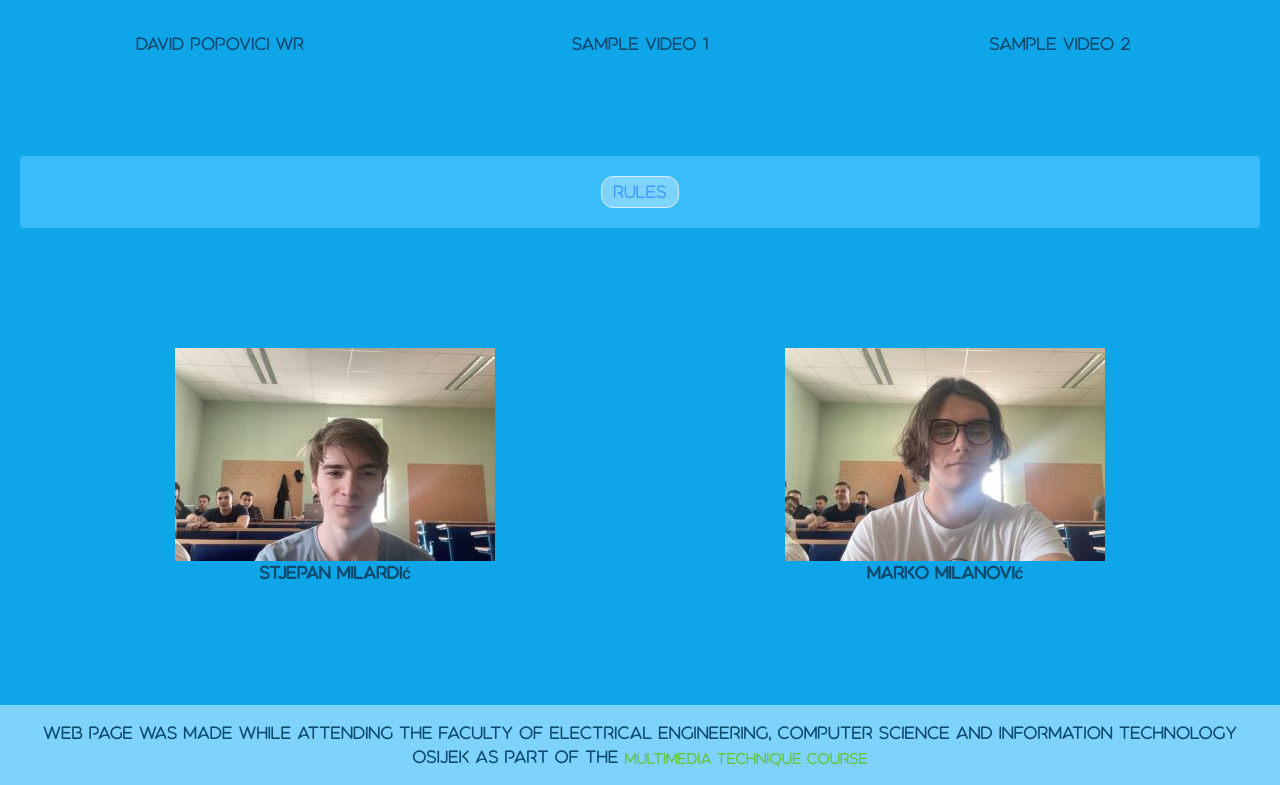
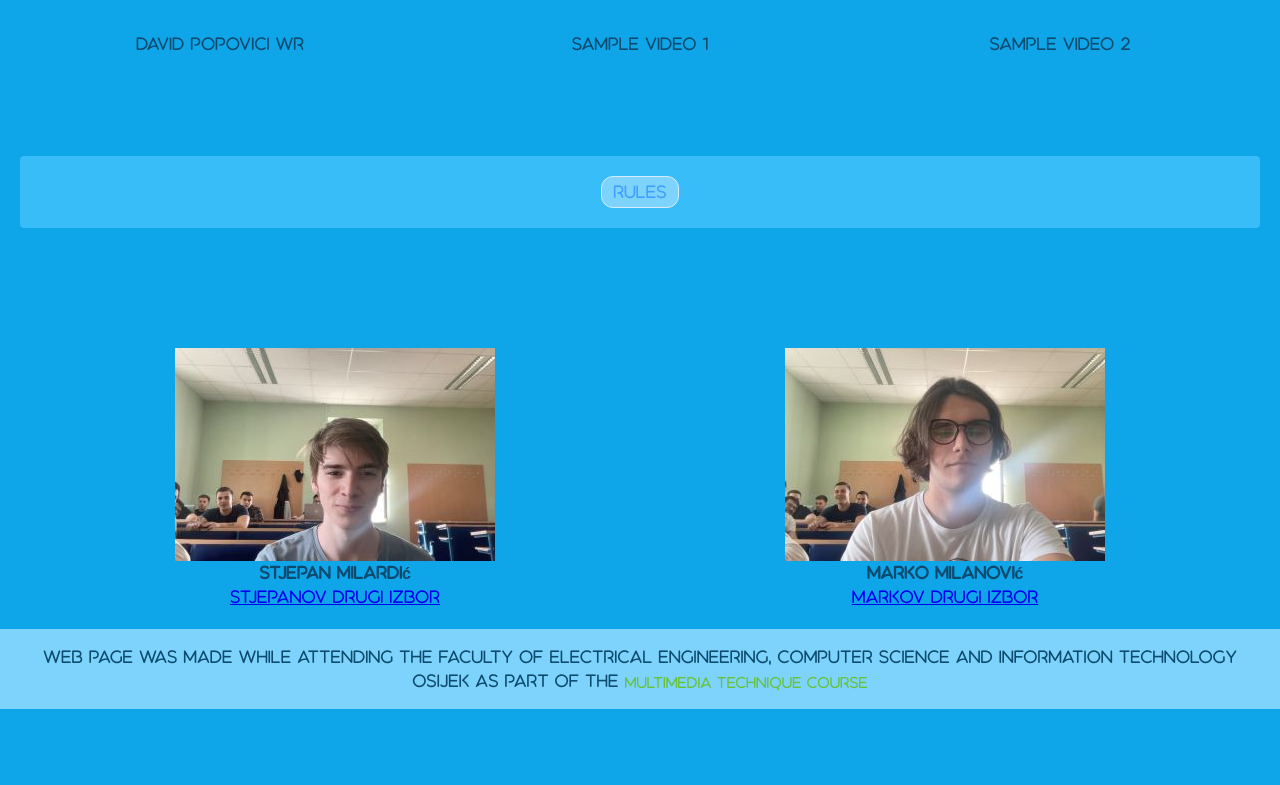
Before and after one commit to Gieveppix/multimedijaProjekt, a Vue app: page / in a window 1280 px wide. Shown: the part 1170-1955 px from the top of the page. After the commit the page ends 1879 px from the top, so only its background shows below. Built offline with nearby package versions, Linux system fonts and the light colour scheme; grey boxes are pictures that could not be loaded.

Commit message:
links to other sport choice

```diff
--- a/src/views/Home.vue
+++ b/src/views/Home.vue
@@ -148,6 +148,7 @@
             🔉 Bavim li se ja ovim sportom, ili ga samo volim?</el-link>
         </div>
       </el-popover>
+      <router-link to="/stjepan" class="center-content">Stjepanov drugi izbor</router-link>
     </div>
 
     <div class="flex flex-col">
@@ -178,9 +179,10 @@
             🔉 Bavim li se ja ovim sportom, ili ga samo volim?</el-link>
         </div>
       </el-popover>
+      <router-link to="/marko" class="center-content">Markov drugi izbor</router-link>
     </div>
   </div>
-  <div class="divider"></div>
+
   <el-dialog :model-value="showDialog" @update:model-value="showDialog = $event" width="80%" center>
     <img v-if="selectedImage" :src="selectedImage" style="width: 100%" alt="Selected image" />
   </el-dialog>
```
